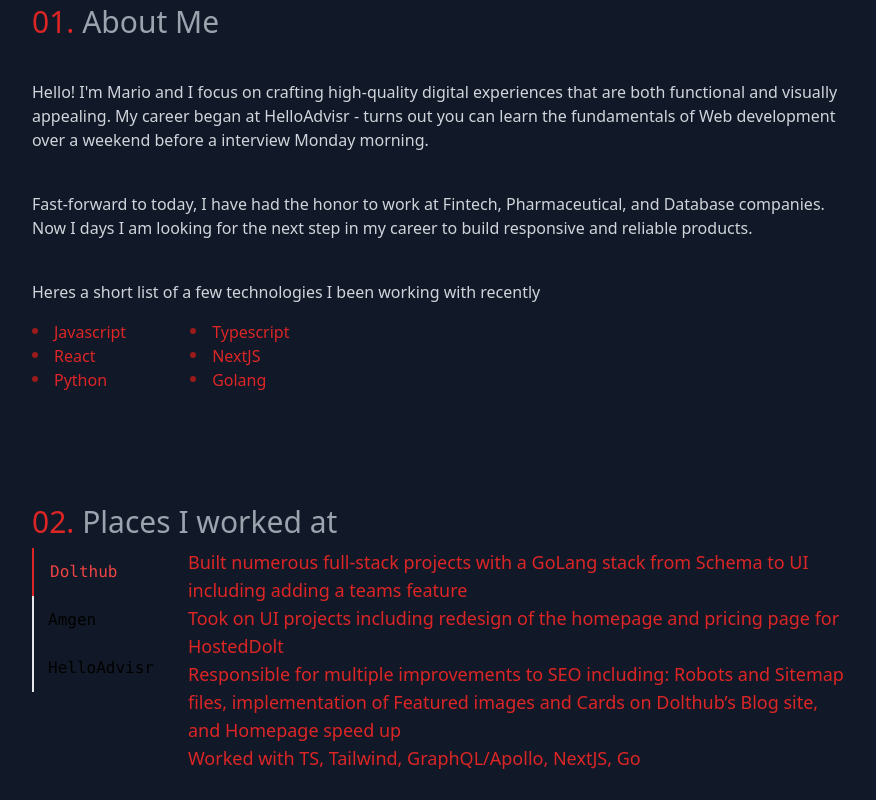
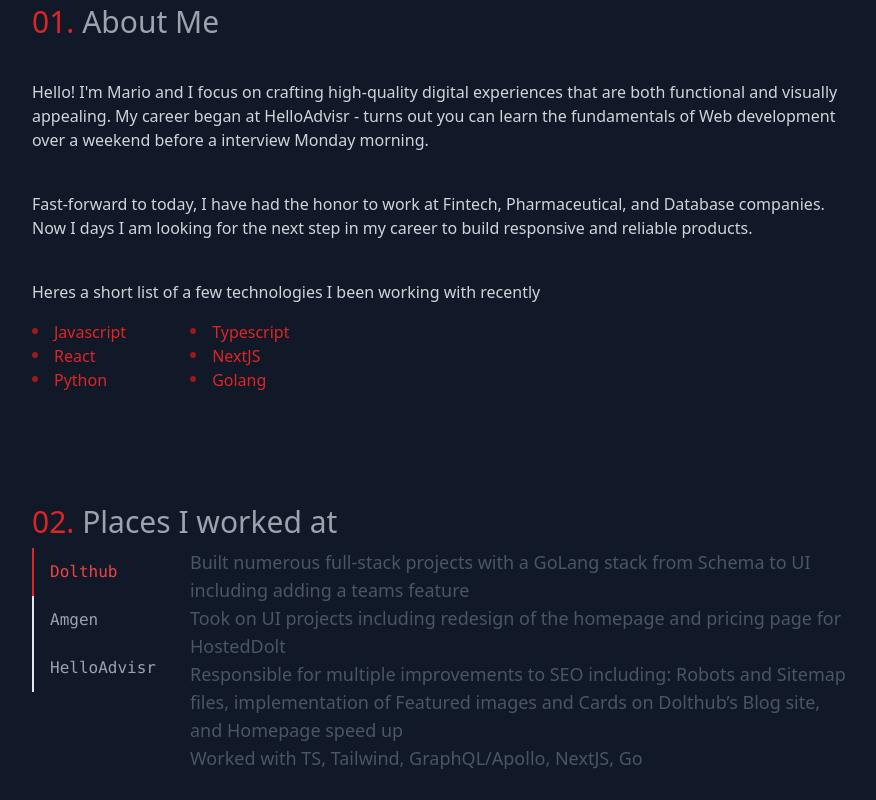
Before and after one commit to ElTragon/portfolio, a Next.js app: page / in a window 1280 px wide. Shown: the part 356-1156 px from the top of the page, without its empty margins (200-1076 px from the left). Built offline with nearby package versions, Linux system fonts and the light colour scheme.

Commit message:
Style touch up

```diff
--- a/src/components/HomePage/Sections/Experience/index.module.css
+++ b/src/components/HomePage/Sections/Experience/index.module.css
@@ -8,11 +8,11 @@
 }
 
 .roles{
-    @apply flex flex-col border-l-2 h-36 mt-2;
+    @apply flex flex-col border-l-2 h-36 mt-2 text-gray-400 ;
 }
 
 .role{
-    @apply py-3 px-4 text-base font-mono text-left relative right-0.5;
+    @apply py-3 px-4 text-base font-mono text-left relative right-0.5 border-l-2 hover:text-red-500 hover:border-red-500;
 }
 
 .currentRole{
@@ -20,10 +20,10 @@
 }
 
 .activeRole{
-    @apply text-red-500 border-l-2 border-red-600 z-10;
+    @apply text-red-500 border-l-2 border-red-600 hover:text-red-500 hover:border-l-2 hover:border-red-600;
 /* Make transition */
 }
 
 .bulletPoint{
-    @apply text-red-600 text-lg;
+    @apply text-gray-600 text-lg;
 }
```
